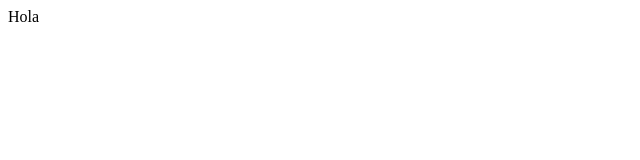
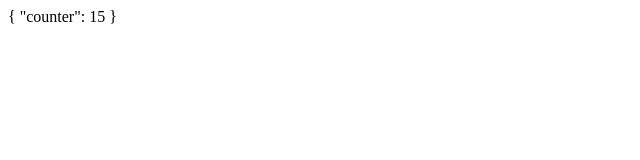
Before and after one commit to mateoac023/prueba-vuejs, a Vue app in the folder options/: page / in a window 1280 px wide. Shown: the top 160 px of the page, without its empty margins (0-640 px from the left). Built offline with nearby package versions, Linux system fonts and the light colour scheme.

Commit message:
Variables reacyivas con ref y reactive

```diff
--- a/options/src/components/HomeSetup.vue
+++ b/options/src/components/HomeSetup.vue
@@ -1,15 +1,19 @@
 <template>
-  <div>Hola</div>
+  <div>{{ obj }}</div>
 </template>
 
 <script>
-import { onMounted } from "vue";
+import { reactive } from "vue";
 
 export default {
   setup() {
-    onMounted(() => {
-      console.log("Mounted!");
-    });
+    const obj = reactive({ counter: 0 });
+
+    setInterval(() => obj.counter++, 500);
+
+    return {
+      obj,
+    };
   },
 };
 </script>
```
